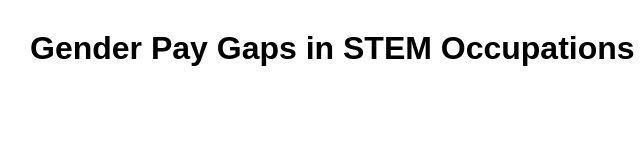
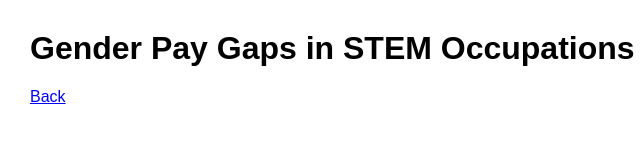
Before and after one commit to mnmanasi/cs416-narrative-visualization-project, a plain HTML site: page index.html in a window 1280 px wide. Shown: the full height of the page, 0-640 px from the left. Drawn offline with nearby package versions, Linux system fonts and the light colour scheme; no server answers.

Commit message:
Update index.html

```diff
--- a/index.html
+++ b/index.html
@@ -9,12 +9,12 @@
     svg { width: 960px; height: 500px; }
     .bar { cursor: pointer; }
     .annotation { font-size: 14px; fill: black; font-weight: bold; }
-    .back-button { cursor: pointer; color: blue; text-decoration: underline; margin-bottom: 20px; display: none; }
+    .back-button { cursor: pointer; color: blue; text-decoration: underline; margin-bottom: 20px; }
   </style>
 </head>
 <body>
   <h1>Gender Pay Gaps in STEM Occupations</h1>
-  <div class="back-button" onclick="showOverview()" style="margin-bottom: 20px; cursor: pointer; color: blue; text-decoration: underline; display: none;">Back</div>
+  <div class="back-button" onclick="showOverview()" style="margin-bottom: 20px; cursor: pointer; color: blue; text-decoration: underline;">Back</div>
   <div id="scene"></div>
 
   <script>
```
